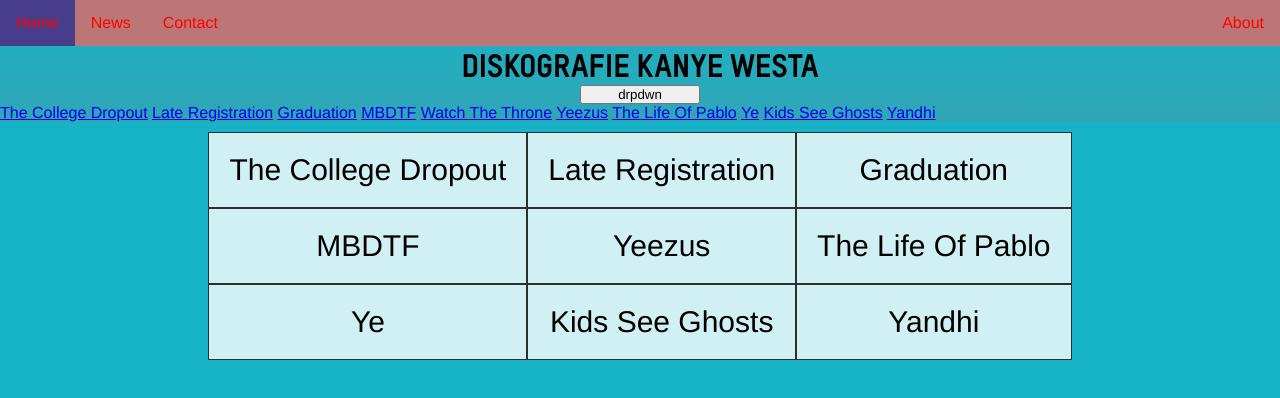
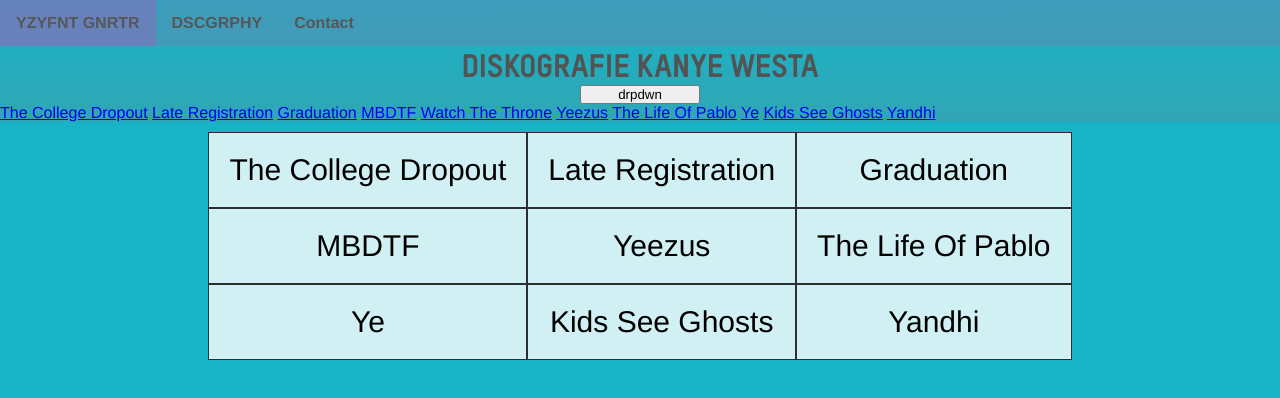
Before and after one commit to CookieeBoi/YZYFNT, a plain HTML site: page FONTED.html in a window 1280 px wide. Drawn offline with Linux system fonts and the light colour scheme.

Commit message:
redirect na dalsi stranku s demo navbar

```diff
--- a/FONTED.html
+++ b/FONTED.html
@@ -8,12 +8,11 @@
     <title>WEST SUB EVER</title>
 </head>
 <body>
-    <ul>
-        <li><a href="#home">Home</a></li>
-  <li><a href="#news">News</a></li>
-  <li><a href="#contact">Contact</a></li>
-  <li style="float:right"><a class="active" href="#about">About</a></li>
-    </ul>
+    <ul><b>
+        <li><a href="YZYFNT.html">YZYFNT GNRTR</a></li>
+        <li><a href="FONTED.html">DSCGRPHY</a></li>
+        <li><a href="#contact">Contact</a></li>
+    </ul></b>
     <h1>Diskografie Kanye Westa</h1>
     <div class = "dropdown">
         <button class = "dropdownbttn">drpdwn</button>
--- a/YZYFNT.css
+++ b/YZYFNT.css
@@ -7,6 +7,7 @@ h1{
     margin: auto;
     text-align: center;
     font-family: "YZYFNT";
+    color: rgb(83, 83, 83);
 }
 
 * {
@@ -103,21 +104,22 @@ ul{
     margin: 0;
     padding: 0;
     overflow: hidden;
-    background-color: rgb(189, 118, 118);
+    background-color: rgba(112, 128, 170, 0.424);
 }
 
 li{
     float: left;
+    transition-duration: 500ms;
 }
 
 li a{
     display: block;
-    color: red;
+    color: rgb(87, 87, 87);
     text-align: center;
     padding: 14px 16px;
     text-decoration: none;
 }
 
 li a:hover{
-    background-color: darkslateblue;
+    background-color: rgba(126, 116, 190, 0.637);
 }
```
Also changed, not shown: YZYFNT.html (+5 -1 lines).
